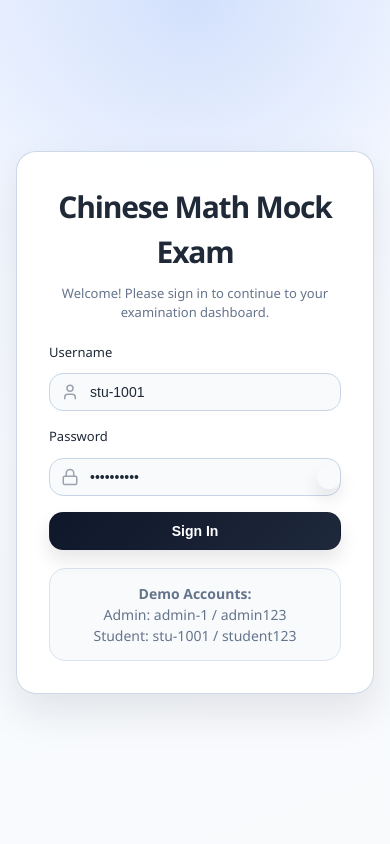
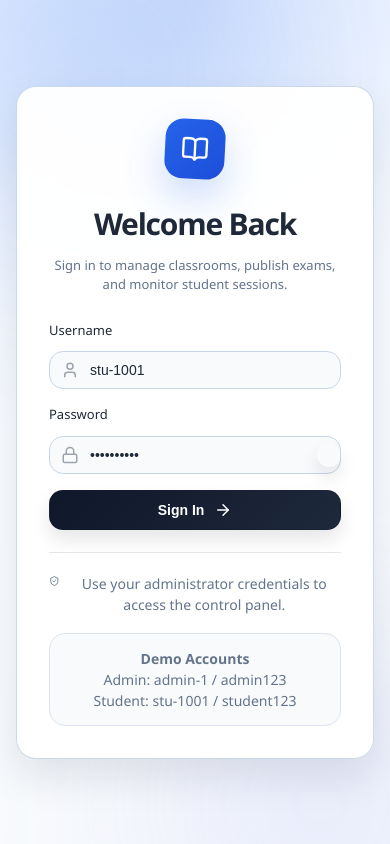
Before and after one commit to 5kozarskabrigada/chinese-math-front, a React (Vite) app in the folder web/: page /login in a window 390 px wide. Built offline with nearby package versions, Linux system fonts and the light colour scheme; no server answers.

Commit message:
Match IELTS-inspired admin and login design

```diff
--- a/web/src/components/ExamEditor.tsx
+++ b/web/src/components/ExamEditor.tsx
@@ -42,7 +42,19 @@ export function ExamEditor(props: ExamEditorProps): JSX.Element {
   const [previewMode, setPreviewMode] = useState(false);
 
   function generateExamCode(): string {
-    return Math.floor(100000 + Math.random() * 900000).toString();
+    const letters = "ABCDEFGHJKLMNPQRSTUVWXYZ";
+    const digits = "23456789";
+    const all = `${letters}${digits}`;
+    const code = [
+      letters[Math.floor(Math.random() * letters.length)],
+      digits[Math.floor(Math.random() * digits.length)]
+    ];
+
+    while (code.length < 6) {
+      code.push(all[Math.floor(Math.random() * all.length)]);
+    }
+
+    return code.sort(() => Math.random() - 0.5).join("");
   }
 
   function addQuestion(type: Question["type"]) {
--- a/web/src/pages/LoginPage.tsx
+++ b/web/src/pages/LoginPage.tsx
@@ -1,6 +1,6 @@
 import { FormEvent, useState } from "react";
 import { Navigate } from "react-router-dom";
-import { User, Lock, Eye, EyeOff } from "lucide-react";
+import { ArrowRight, BookOpen, Eye, EyeOff, Lock, ShieldCheck, User } from "lucide-react";
 import { apiRequest } from "../lib/api";
 import type { AuthState } from "../lib/auth";
 
@@ -39,9 +39,16 @@ export function LoginPage(props: {
 
   return (
     <main className="login-page">
-      <section className="panel">
-        <h1>Chinese Math Mock Exam</h1>
-        <p className="muted">Welcome! Please sign in to continue to your examination dashboard.</p>
+      <div className="login-orb login-orb-left" />
+      <div className="login-orb login-orb-right" />
+      <section className="panel login-panel">
+        <div className="login-brand-mark">
+          <BookOpen size={28} />
+        </div>
+        <div className="login-panel-header">
+          <h1>Welcome Back</h1>
+          <p className="muted">Sign in to manage classrooms, publish exams, and monitor student sessions.</p>
+        </div>
 
         <form onSubmit={handleSubmit} className="stack">
           <div className="input-group">
@@ -84,15 +91,27 @@ export function LoginPage(props: {
             </div>
           </div>
 
-          {error ? <div className="error">❌ {error}</div> : null}
+          {error ? <div className="error">{error}</div> : null}
 
-          <button type="submit" disabled={loading}>
-            {loading ? "Signing in..." : "Sign In"}
+          <button type="submit" disabled={loading} className="login-submit-button">
+            {loading ? "Signing in..." : (
+              <>
+                <span>Sign In</span>
+                <ArrowRight size={18} />
+              </>
+            )}
           </button>
         </form>
 
-        <div className="hint">
-          <strong>Demo Accounts:</strong><br />
+        <div className="login-footer-note">
+          <div className="login-note-row">
+            <ShieldCheck size={16} />
+            <span>Use your administrator credentials to access the control panel.</span>
+          </div>
+        </div>
+
+        <div className="hint login-demo-hint">
+          <strong>Demo Accounts</strong><br />
           Admin: admin-1 / admin123<br />
           Student: stu-1001 / student123
         </div>
--- a/web/src/pages/StudentPage.tsx
+++ b/web/src/pages/StudentPage.tsx
@@ -20,7 +20,7 @@ type JoinedExam = {
 
 export function StudentPage(props: { auth: AuthState | null; onLogout: () => void }): JSX.Element {
   const [profile, setProfile] = useState<StudentProfile | null>(null);
-  const [examCode, setExamCode] = useState("123456");
+  const [examCode, setExamCode] = useState("M4TH2X");
   const [joinedExam, setJoinedExam] = useState<JoinedExam | null>(null);
   const [remainingSeconds, setRemainingSeconds] = useState(0);
   const [isPaused, setIsPaused] = useState(false);
@@ -223,8 +223,8 @@ export function StudentPage(props: { auth: AuthState | null; onLogout: () => voi
                 <label>Exam Access Code</label>
                 <input
                   value={examCode}
-                  onChange={(event) => setExamCode(event.target.value)}
-                  placeholder="Enter 6-digit code"
+                  onChange={(event) => setExamCode(event.target.value.toUpperCase())}
+                  placeholder="Enter 6-character code"
                   maxLength={6}
                   style={{ textAlign: 'center', fontSize: '16px', letterSpacing: '3px' }}
                 />
--- a/web/src/styles.css
+++ b/web/src/styles.css
@@ -3039,6 +3039,32 @@ body {
   background:
     radial-gradient(circle at top, rgba(37, 99, 235, 0.14), transparent 32%),
     linear-gradient(160deg, #eef4ff 0%, #f8fbff 45%, #f8fafc 100%);
+  position: relative;
+  overflow: hidden;
+}
+
+.login-orb {
+  position: absolute;
+  border-radius: 999px;
+  filter: blur(96px);
+  opacity: 0.55;
+  pointer-events: none;
+}
+
+.login-orb-left {
+  width: 340px;
+  height: 340px;
+  top: -100px;
+  left: -80px;
+  background: rgba(59, 130, 246, 0.32);
+}
+
+.login-orb-right {
+  width: 320px;
+  height: 320px;
+  right: -90px;
+  bottom: -120px;
+  background: rgba(129, 140, 248, 0.26);
 }
 
 .panel {
@@ -3049,6 +3075,58 @@ body {
   box-shadow: var(--brand-shadow-md);
   background: rgba(255, 255, 255, 0.96);
   backdrop-filter: blur(18px);
+}
+
+.login-panel {
+  position: relative;
+  z-index: 1;
+}
+
+.login-brand-mark {
+  width: 68px;
+  height: 68px;
+  border-radius: 22px;
+  display: flex;
+  align-items: center;
+  justify-content: center;
+  margin: 0 auto 22px;
+  background: linear-gradient(135deg, #2563eb, #1d4ed8);
+  color: white;
+  box-shadow: 0 18px 40px rgba(37, 99, 235, 0.24);
+  transform: rotate(3deg);
+}
+
+.login-panel-header {
+  text-align: center;
+  margin-bottom: 26px;
+}
+
+.login-submit-button {
+  width: 100%;
+  display: flex;
+  align-items: center;
+  justify-content: center;
+  gap: 10px;
+}
+
+.login-footer-note {
+  margin-top: 22px;
+  padding-top: 20px;
+  border-top: 1px solid #e5e7eb;
+}
+
+.login-note-row {
+  display: flex;
+  align-items: center;
+  justify-content: center;
+  gap: 8px;
+  font-size: 14px;
+  color: #64748b;
+  text-align: center;
+}
+
+.login-demo-hint {
+  margin-top: 18px;
 }
 
 .panel h1 {
@@ -3144,16 +3222,16 @@ button:hover:not(:disabled),
 
 .admin-sidebar {
   width: 280px;
-  background: rgba(255, 255, 255, 0.88);
-  backdrop-filter: blur(18px);
-  border-right: 1px solid rgba(219, 228, 240, 0.9);
-  box-shadow: 18px 0 40px rgba(15, 23, 42, 0.05);
+  background: #ffffff;
+  backdrop-filter: none;
+  border-right: 1px solid #e5e7eb;
+  box-shadow: 0 1px 3px rgba(15, 23, 42, 0.06);
 }
 
 .sidebar-header,
 .sidebar-footer {
   background: transparent;
-  border-color: rgba(219, 228, 240, 0.9);
+  border-color: #f1f5f9;
 }
 
 .sidebar-icon {
@@ -3179,15 +3257,19 @@ button:hover:not(:disabled),
   font-weight: 600;
 }
 
+.nav-item svg {
+  flex-shrink: 0;
+}
+
 .nav-item:hover:not(:disabled) {
-  background: #eef4ff;
+  background: #f8fafc;
   color: var(--brand-blue-deep);
 }
 
 .nav-item-active {
-  background: linear-gradient(135deg, #eff6ff, #dbeafe);
+  background: #eff6ff;
   color: var(--brand-blue-deep);
-  box-shadow: inset 0 0 0 1px rgba(37, 99, 235, 0.08);
+  box-shadow: inset 0 0 0 1px rgba(37, 99, 235, 0.10);
 }
 
 .admin-main {
@@ -3240,6 +3322,14 @@ button:hover:not(:disabled),
   box-shadow: var(--brand-shadow-sm);
 }
 
+.user-form-section,
+.monitoring-section,
+.modal-content,
+.modal-content-small,
+.classroom-detail-card {
+  overflow: hidden;
+}
+
 .stat-card {
   position: relative;
   overflow: hidden;
@@ -3385,6 +3475,7 @@ button:hover:not(:disabled),
   position: relative;
   padding: 24px;
   border-radius: 24px;
+  overflow: hidden;
   border: 1px solid rgba(219, 228, 240, 0.95);
   background:
     linear-gradient(180deg, rgba(255, 255, 255, 0.98), rgba(248, 250, 252, 0.96));
@@ -3395,14 +3486,17 @@ button:hover:not(:disabled),
 .exam-card::before {
   content: "";
   position: absolute;
-  inset: 0 0 auto 0;
-  height: 5px;
-  border-radius: 24px 24px 0 0;
+  top: 14px;
+  left: 18px;
+  right: 18px;
+  height: 4px;
+  border-radius: 999px;
   background: linear-gradient(90deg, var(--brand-ink), var(--brand-blue), #93c5fd);
 }
 
 .classroom-card-header,
 .exam-card-header {
+  margin-top: 6px;
   margin-bottom: 18px;
 }
 
@@ -3553,6 +3647,118 @@ button:hover:not(:disabled),
   border-color: rgba(219, 228, 240, 0.92);
   background: rgba(255, 255, 255, 0.75);
   border-radius: 24px;
+}
+
+.create-new-user-btn,
+.primary-button {
+  display: inline-flex;
+  align-items: center;
+  gap: 8px;
+}
+
+.user-form-section {
+  padding: 0;
+}
+
+.user-form-section .section-title {
+  padding: 24px 28px 10px;
+}
+
+.user-form {
+  padding: 0 28px 28px;
+}
+
+.form-row {
+  gap: 18px;
+}
+
+.form-group label {
+  font-size: 13px;
+  text-transform: uppercase;
+  letter-spacing: 0.08em;
+  color: #64748b;
+}
+
+.exam-editor {
+  min-height: 100vh;
+  background: #f8fafc;
+}
+
+.exam-editor-sidebar {
+  width: 280px;
+  background: #ffffff;
+  border-right: 1px solid #e5e7eb;
+  box-shadow: 0 1px 3px rgba(15, 23, 42, 0.06);
+}
+
+.exam-editor-sidebar-header {
+  padding: 24px;
+  border-bottom: 1px solid #f1f5f9;
+}
+
+.exam-editor-sidebar-header h2 {
+  font-size: 18px;
+  letter-spacing: -0.03em;
+}
+
+.exam-status-badge {
+  border-radius: 999px;
+  padding: 5px 10px;
+}
+
+.exam-editor-nav {
+  padding: 14px;
+}
+
+.nav-button {
+  border-radius: 12px;
+  padding: 12px 14px;
+  font-weight: 600;
+}
+
+.nav-button:hover {
+  background: #f8fafc;
+}
+
+.nav-button.active {
+  background: #eff6ff;
+  color: #2563eb;
+}
+
+.exam-editor-header {
+  background: rgba(255, 255, 255, 0.9);
+  backdrop-filter: blur(12px);
+}
+
+.exam-editor-top-bar {
+  height: 72px;
+}
+
+.exam-title-input,
+.exam-code-display {
+  border-radius: 12px;
+}
+
+.exam-code-display {
+  background: #f8fafc;
+  border: 1px solid #e2e8f0;
+  letter-spacing: 0.12em;
+}
+
+.back-button {
+  border-radius: 12px;
+}
+
+@media (max-width: 640px) {
+  .login-brand-mark {
+    width: 60px;
+    height: 60px;
+    border-radius: 18px;
+  }
+
+  .login-note-row {
+    align-items: flex-start;
+  }
 }
 
 .recycle-bin-item {
```
Also changed, not shown: web/src/pages/AdminPage.tsx (+14 -11 lines).
